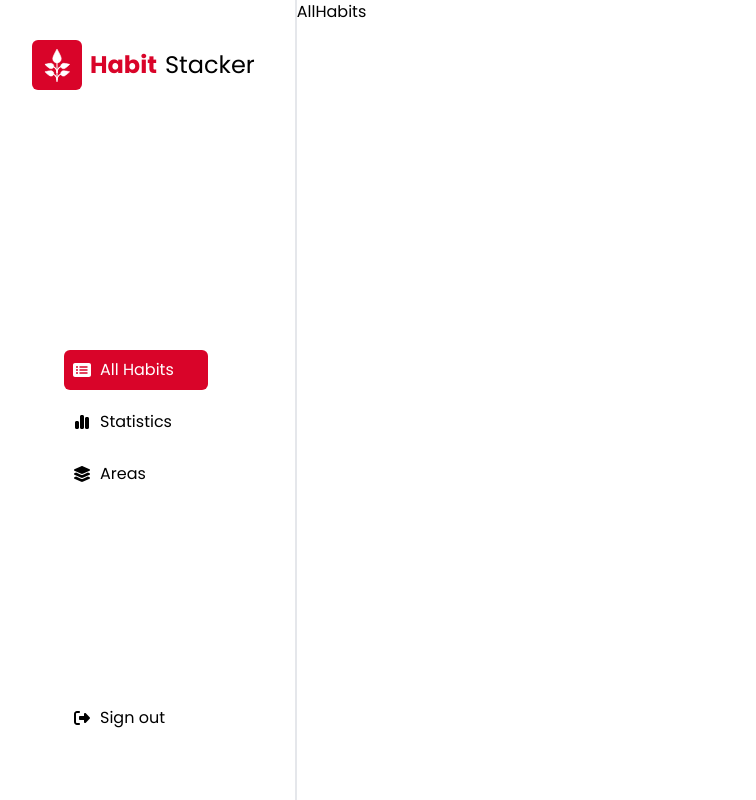
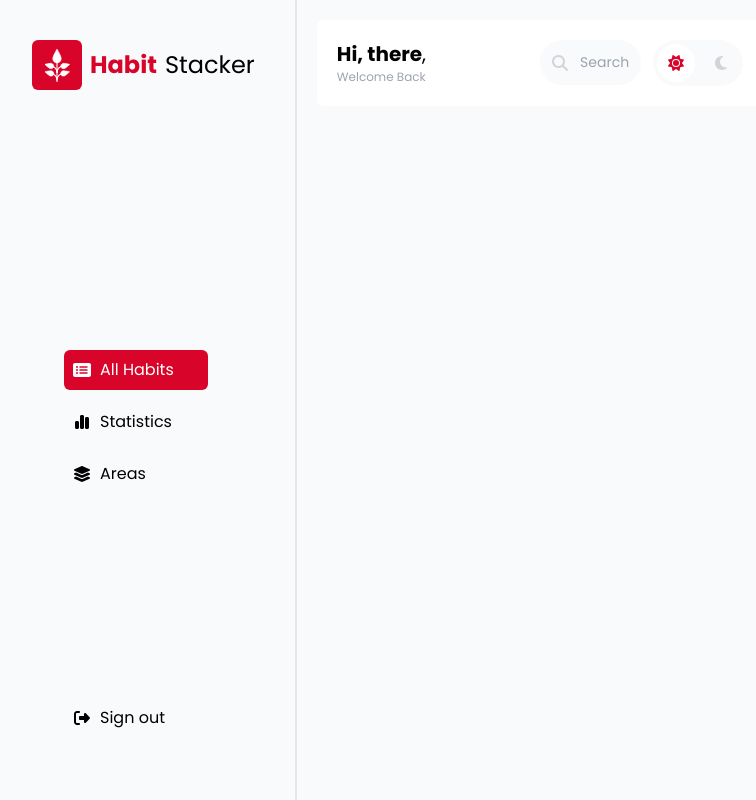
Before and after one commit to Dcastor21/habit-stckr, a Next.js app: page /dashboard in a window 1280 px wide. Shown: the whole page, without its empty margins (8-764 px from the left). Built offline with nearby package versions, Linux system fonts and the light colour scheme; no server answers.

Commit message:
building the top bar p1

```diff
--- /dev/null
+++ b/app/Components/DarkMode.tsx
@@ -0,0 +1,29 @@
+import React from "react";
+import { FontAwesomeIcon } from "@fortawesome/react-fontawesome";
+import { faMoon, faSun } from "@fortawesome/free-solid-svg-icons";
+
+function DarkMode() {
+  return (
+    <div className="bg-slate-50 w-[90px] relative rounded-3xl flex">
+      <div className="h-full w-[45px] z-40 flex justify-center items-center">
+        <FontAwesomeIcon
+          icon={faSun}
+          width={20}
+          height={20}
+          className="text-customRed"
+        />
+      </div>
+      <div className="h-full w-[45px] z-40 opacity-100 flex justify-center items-center">
+        <FontAwesomeIcon
+          icon={faMoon}
+          width={20}
+          height={20}
+          className="text-gray-300"
+        />
+      </div>
+      <div className="w-[38px] absolute h-[38px] top-1 left-[4px] rounded-full bg-white"></div>
+    </div>
+  );
+}
+
+export default DarkMode;
--- a/app/Pages/AllHabits/AllHabits.tsx
+++ b/app/Pages/AllHabits/AllHabits.tsx
@@ -1,7 +1,24 @@
 import React from "react";
+import { faMoon, faSearch, faSun } from "@fortawesome/free-solid-svg-icons";
+import { FontAwesomeIcon } from "@fortawesome/react-fontawesome";
+import { useUser } from "@clerk/nextjs";
+import AllHabitsSearchBar from "./AllHabitsSearchBar";
+import AllHabitsTopBar from "./AllHabitsTopBar";
 
 function AllHabits() {
-  return <div>AllHabits</div>;
+  const { user } = useUser();
+  return (
+    <div className="w-ful flex">
+      <div className="w-[80%] m-5">
+        <AllHabitsTopBar />
+      </div>
+      <RightSideBar />
+    </div>
+  );
 }
 
 export default AllHabits;
+
+function RightSideBar() {
+  return <div className="w-[20%] bg-white"> </div>;
+}
--- /dev/null
+++ b/app/Pages/AllHabits/AllHabitsSearchBar.tsx
@@ -0,0 +1,24 @@
+import React from "react";
+import { faSearch } from "@fortawesome/free-solid-svg-icons";
+import { FontAwesomeIcon } from "@fortawesome/react-fontawesome";
+
+function AllHabitsSearchBar() {
+  return (
+    <div className="w-[75%]">
+      <div className="flex gap-3 items-center p-3 bg-slate-50 rounded-3xl">
+        <FontAwesomeIcon
+          height={20}
+          width={20}
+          icon={faSearch}
+          className="text-gray-300"
+        />
+        <input
+          className={`outline-none text-[14px] font-light bg-slate-50 w-full`}
+          placeholder="Search..."
+        />
+      </div>
+    </div>
+  );
+}
+
+export default AllHabitsSearchBar;
--- /dev/null
+++ b/app/Pages/AllHabits/AllHabitsTopBar.tsx
@@ -0,0 +1,27 @@
+import React from "react";
+import DarkMode from "@/app/Components/DarkMode";
+import { useUser } from "@clerk/nextjs";
+import AllHabitsSearchBar from "./AllHabitsSearchBar";
+
+function AllHabitsTopBar() {
+  const { user } = useUser();
+  return (
+    <div className="bg-white p-5 rounded-md flex justify-between">
+      <div className="flex flex-col">
+        <span className="text-xl">
+          <span className="font-bold">Hi, there</span>
+          <span className="font-light">, {user?.lastName}</span>
+        </span>
+        <span className="font-light text-[12px] text-gray-400">
+          Welcome Back
+        </span>
+      </div>
+      <div className="w-[50%] flex gap-3 justify-between">
+        <AllHabitsSearchBar />
+        <DarkMode />
+      </div>
+    </div>
+  );
+}
+
+export default AllHabitsTopBar;
--- a/app/dashboard/page.tsx
+++ b/app/dashboard/page.tsx
@@ -12,7 +12,7 @@
   const { menuItemsObject } = useGlobalContextProvider();
   const { menuItems } = menuItemsObject;
   const [selectMenu, setSelectedMenu] = useState<menuItemType | null>(null);
-  let selectCompenent = null;
+  let selectComponent = null;
 
   useEffect(() => {
     menuItems.map((singleItem) => {
@@ -24,20 +24,20 @@
 
   switch (selectMenu?.name) {
     case "All Areas":
-      selectCompenent = <Areas />;
+      selectComponent = <Areas />;
       break;
     case "All Habits":
-      selectCompenent = <AllHabits />;
+      selectComponent = <AllHabits />;
       break;
     case "Statistics":
-      selectCompenent = <Statistics />;
+      selectComponent = <Statistics />;
       break;
   }
   const { user } = useUser();
   return (
-    <div className="flex">
+    <div className="flex bg-slate-50">
       <Sidebar />
-      {selectCompenent}
+      {selectComponent}
     </div>
   );
 }
```
Also changed, not shown: app/Pages/AllHabits/AllHabitsRightSideBar.tsx (added).
